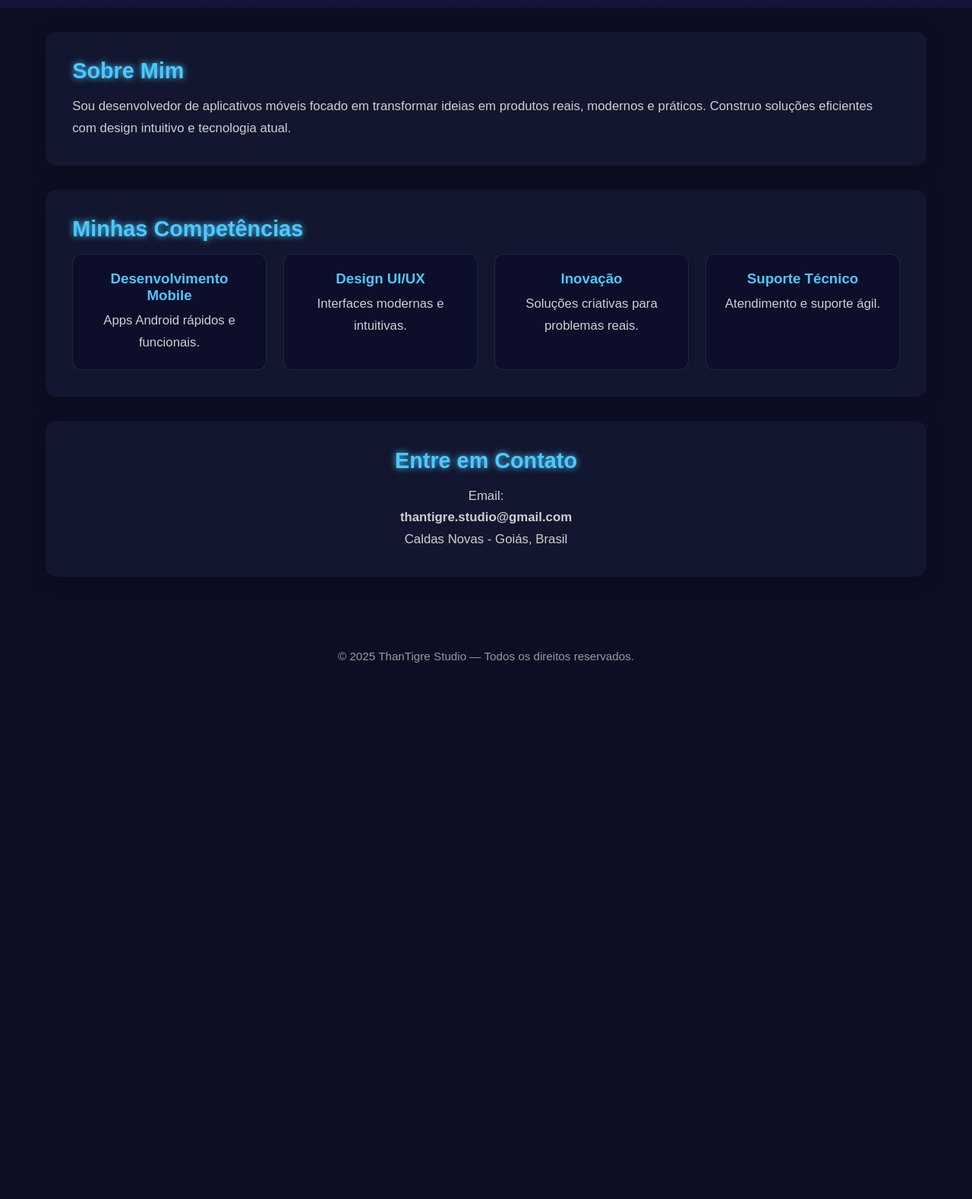
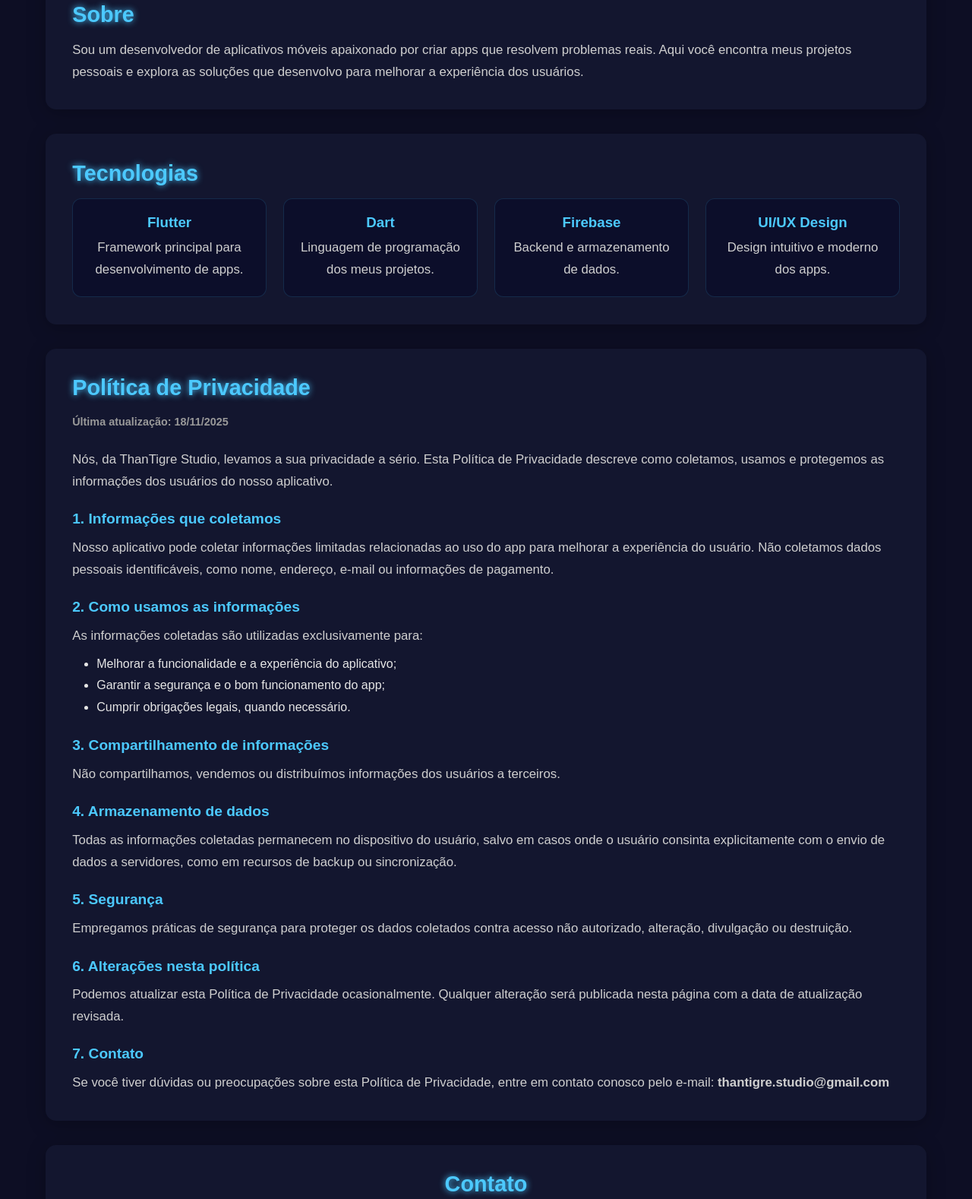
Before and after one commit to thantigrestudio/home, a plain HTML site: page index.html in a window 1280 px wide. Shown: the part 594-2172 px from the top of the page at 76% size. Before the commit the page ends 1498 px from the top, so only its background shows below. Drawn offline with Linux system fonts and the light colour scheme.

Commit message:
Revise index.html with new content and privacy policy
Updated the content and structure of the index.html file, adding a privacy policy section and refining the descriptions in various sections.

```diff
--- a/index.html
+++ b/index.html
@@ -233,6 +233,7 @@
             <li><a href="#home">Home</a></li>
             <li><a href="#about">Sobre</a></li>
             <li><a href="#skills">Skills</a></li>
+            <li><a href="#privacy">Privacidade</a></li>
             <li><a href="#contact">Contato</a></li>
         </ul>
     </nav>
@@ -242,33 +243,66 @@
     <div class="hero-content">
         <img src="STUDIOz.png" class="logo-img" alt="Logo" onerror="this.style.display='none'">
         <h1>ThanTigre Studio</h1>
-        <p>Desenvolvimento de Apps e Soluções Modernas.</p>
-        <a class="btn" href="#contact">Entrar em Contato</a>
+        <p>Desenvolvedor de Apps. Criando soluções modernas e inovadoras.</p>
     </div>
 </section>
 
 <main class="container">
 
     <section id="about" class="card">
-        <h2>Sobre Mim</h2>
-        <p>Sou desenvolvedor de aplicativos móveis focado em transformar ideias em produtos reais,
-           modernos e práticos. Construo soluções eficientes com design intuitivo e tecnologia atual.</p>
+        <h2>Sobre</h2>
+        <p>Sou um desenvolvedor de aplicativos móveis apaixonado por criar apps que resolvem problemas reais.
+           Aqui você encontra meus projetos pessoais e explora as soluções que desenvolvo para
+           melhorar a experiência dos usuários.</p>
     </section>
 
     <section id="skills" class="card">
-        <h2>Minhas Competências</h2>
+        <h2>Tecnologias</h2>
         <div class="skills-grid">
-            <div class="skill-card"><h3>Desenvolvimento Mobile</h3><p>Apps Android rápidos e funcionais.</p></div>
-            <div class="skill-card"><h3>Design UI/UX</h3><p>Interfaces modernas e intuitivas.</p></div>
-            <div class="skill-card"><h3>Inovação</h3><p>Soluções criativas para problemas reais.</p></div>
-            <div class="skill-card"><h3>Suporte Técnico</h3><p>Atendimento e suporte ágil.</p></div>
+            <div class="skill-card"><h3>Flutter</h3><p>Framework principal para desenvolvimento de apps.</p></div>
+            <div class="skill-card"><h3>Dart</h3><p>Linguagem de programação dos meus projetos.</p></div>
+            <div class="skill-card"><h3>Firebase</h3><p>Backend e armazenamento de dados.</p></div>
+            <div class="skill-card"><h3>UI/UX Design</h3><p>Design intuitivo e moderno dos apps.</p></div>
         </div>
     </section>
 
+    <section id="privacy" class="card">
+        <h2>Política de Privacidade</h2>
+        <p style="font-size:0.9rem; color:#999; margin-bottom:1.5rem;"><strong>Última atualização: 18/11/2025</strong></p>
+
+        <p style="margin-bottom:1rem;">Nós, da ThanTigre Studio, levamos a sua privacidade a sério. Esta Política de Privacidade descreve como coletamos, usamos e protegemos as informações dos usuários do nosso aplicativo.</p>
+
+        <h3 style="color:#4cc9ff; font-size:1.2rem; margin-top:1.5rem; margin-bottom:0.8rem;">1. Informações que coletamos</h3>
+        <p>Nosso aplicativo pode coletar informações limitadas relacionadas ao uso do app para melhorar a experiência do usuário. Não coletamos dados pessoais identificáveis, como nome, endereço, e-mail ou informações de pagamento.</p>
+
+        <h3 style="color:#4cc9ff; font-size:1.2rem; margin-top:1.5rem; margin-bottom:0.8rem;">2. Como usamos as informações</h3>
+        <p>As informações coletadas são utilizadas exclusivamente para:</p>
+        <ul style="margin-left:2rem; margin-top:0.5rem; margin-bottom:1rem; line-height:1.8;">
+            <li>Melhorar a funcionalidade e a experiência do aplicativo;</li>
+            <li>Garantir a segurança e o bom funcionamento do app;</li>
+            <li>Cumprir obrigações legais, quando necessário.</li>
+        </ul>
+
+        <h3 style="color:#4cc9ff; font-size:1.2rem; margin-top:1.5rem; margin-bottom:0.8rem;">3. Compartilhamento de informações</h3>
+        <p>Não compartilhamos, vendemos ou distribuímos informações dos usuários a terceiros.</p>
+
+        <h3 style="color:#4cc9ff; font-size:1.2rem; margin-top:1.5rem; margin-bottom:0.8rem;">4. Armazenamento de dados</h3>
+        <p>Todas as informações coletadas permanecem no dispositivo do usuário, salvo em casos onde o usuário consinta explicitamente com o envio de dados a servidores, como em recursos de backup ou sincronização.</p>
+
+        <h3 style="color:#4cc9ff; font-size:1.2rem; margin-top:1.5rem; margin-bottom:0.8rem;">5. Segurança</h3>
+        <p>Empregamos práticas de segurança para proteger os dados coletados contra acesso não autorizado, alteração, divulgação ou destruição.</p>
+
+        <h3 style="color:#4cc9ff; font-size:1.2rem; margin-top:1.5rem; margin-bottom:0.8rem;">6. Alterações nesta política</h3>
+        <p>Podemos atualizar esta Política de Privacidade ocasionalmente. Qualquer alteração será publicada nesta página com a data de atualização revisada.</p>
+
+        <h3 style="color:#4cc9ff; font-size:1.2rem; margin-top:1.5rem; margin-bottom:0.8rem;">7. Contato</h3>
+        <p>Se você tiver dúvidas ou preocupações sobre esta Política de Privacidade, entre em contato conosco pelo e-mail: <strong>thantigre.studio@gmail.com</strong></p>
+    </section>
+
     <section id="contact" class="card">
-        <h2>Entre em Contato</h2>
-        <p>Email:<br><strong>thantigre.studio@gmail.com</strong></p>
-        <p>Caldas Novas - Goiás, Brasil</p>
+        <h2>Contato</h2>
+        <p>Email: <strong>thantigre.studio@gmail.com</strong></p>
+        <p style="margin-top:1rem; font-size:0.95rem; color:#999;">Caldas Novas - Goiás, Brasil</p>
     </section>
 
 </main>
```
